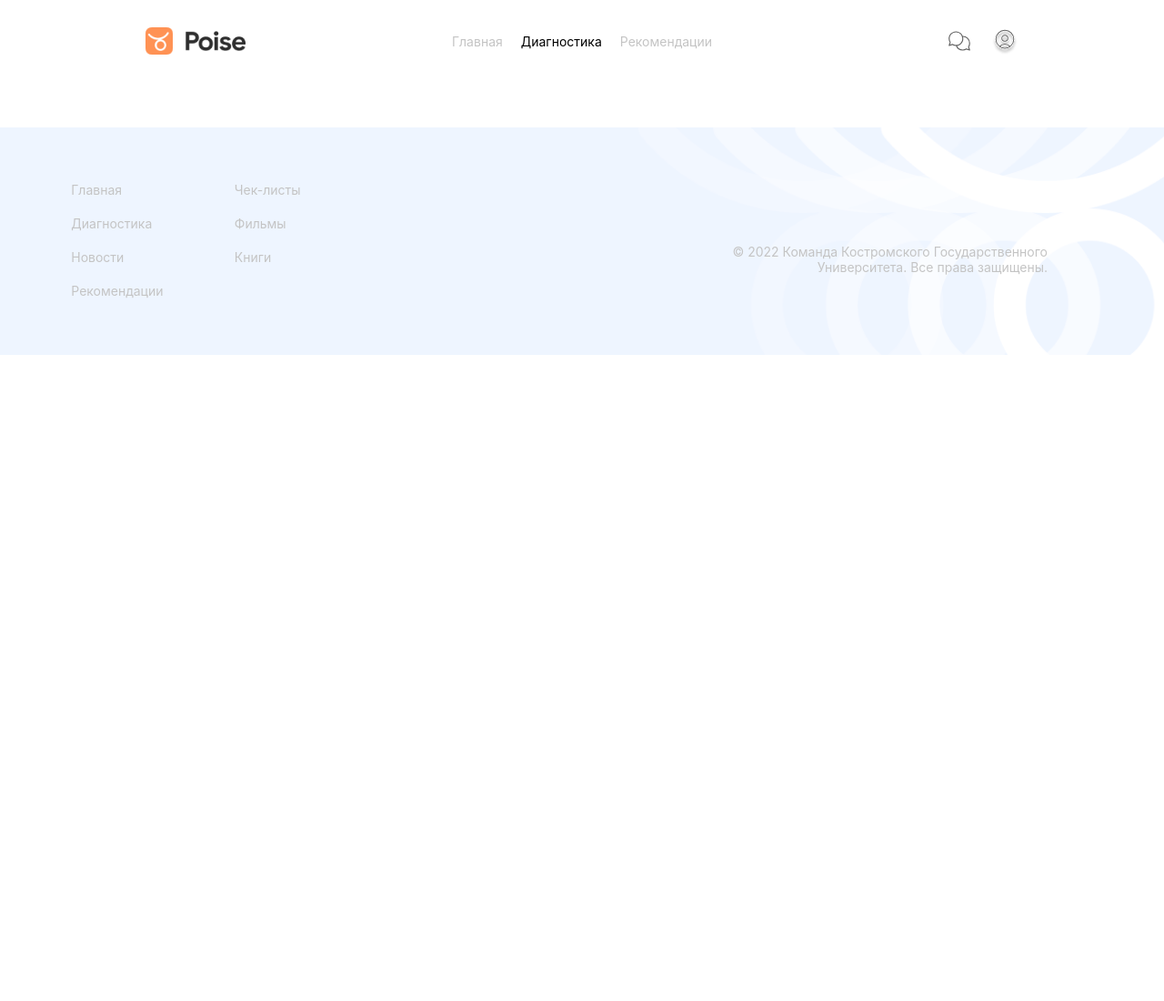
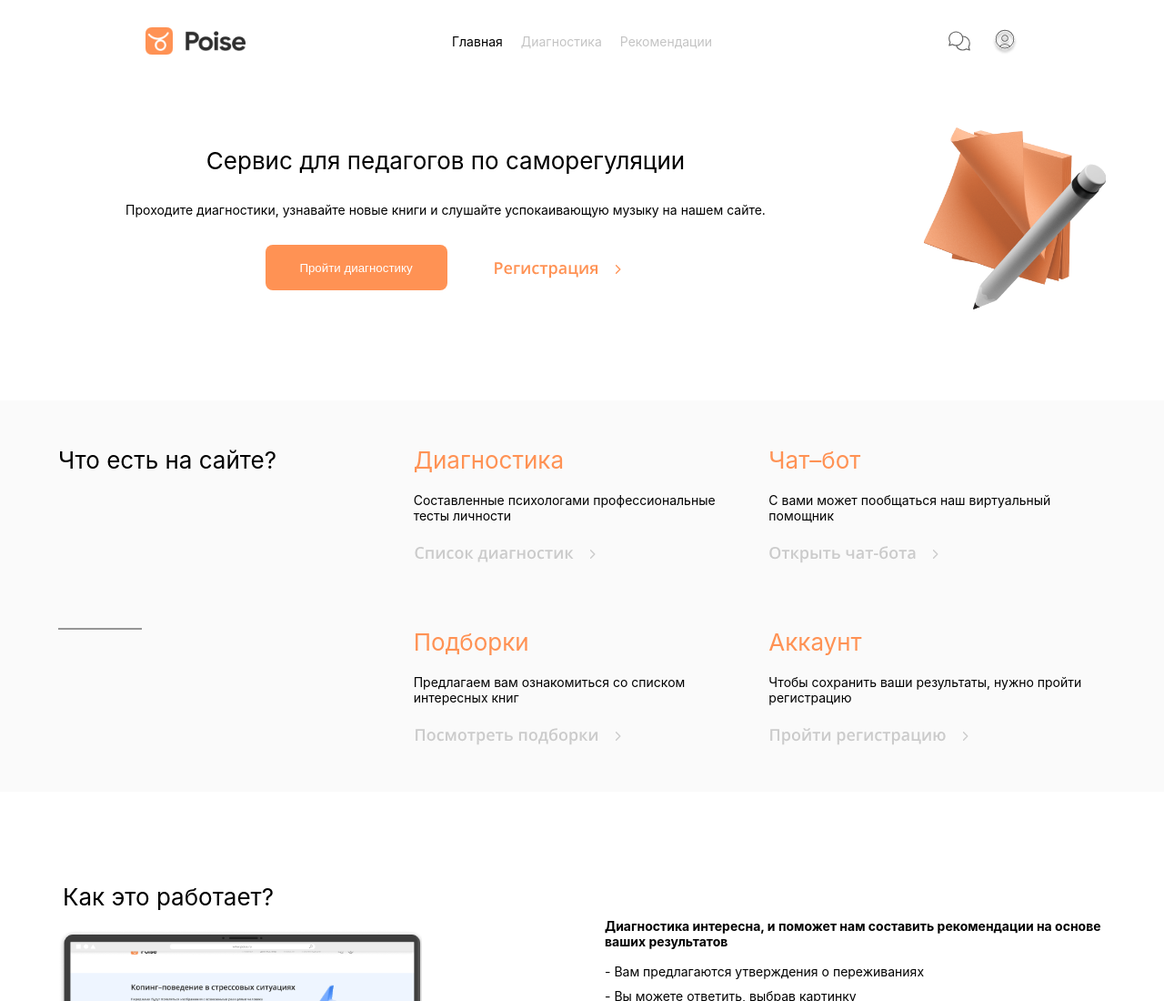
Before and after one commit to Staasik/appmdp, a React (Create React App) app: page /main/home in a window 1280 px wide. Shown: the top 1100 px of the page at 91% size. Before the commit the page ends 800 px from the top, so only its background shows below. Built offline with nearby package versions, Linux system fonts and the light colour scheme.

Commit message:
added links for header

```diff
--- a/src/App.tsx
+++ b/src/App.tsx
@@ -7,7 +7,6 @@ import {
 import Htmlcontainer from 'styles/App';
 import Login from 'components/pages/Login/Login';
 import Registration from 'components/pages/Login/Registration';
-import HomePage from 'components/pages/MenuPages/HomePage';
 //<Route path="/main/diagnostics">
 //<Diagnostics />
 // </Route>
--- a/src/components/defaultComponents/Header.tsx
+++ b/src/components/defaultComponents/Header.tsx
@@ -1,14 +1,15 @@
 import { ReactComponent as Chat } from 'images/Chat_Conversation_Circle.svg';
 import { ReactComponent as Prof } from 'images/UserCircle.svg';
 import { useMediaQuery } from "react-responsive";
-import { DiagHeader, DiagnCP, DiagnIcon, DiagnMenu, DiagnText, DiagnTextBlack, DiagnLink } from 'styles/pages/Diagnostics/DiagnHeader';
+import { DiagHeader, DiagnCP, DiagnIcon, DiagnMenu, HeaderText, DiagnLink } from 'styles/pages/Diagnostics/DiagnHeader';
 import { Menu } from "components/pages/Menu";
 import Icon from 'images/icon.png';
-
+import { useLocation } from 'react-router-dom'
 export const Header = () => {
     const isDesktop = useMediaQuery({
         query: "(max-width: 600px)"
     });
+    let location = useLocation();
 
     return (
         <>
@@ -27,9 +28,9 @@ export const Header = () => {
                         <img src={Icon} style={{ "height": "30px", "width": "110px" }} />
                     </DiagnIcon>
                     <DiagnMenu>
-                        <DiagnLink to="/main"><DiagnText>Главная</DiagnText></DiagnLink>
-                        <DiagnLink to="/main/diagnostics"><DiagnTextBlack>Диагностика</DiagnTextBlack></DiagnLink>
-                        <DiagnLink to="/main/rec"><DiagnText>Рекомендации</DiagnText></DiagnLink>
+                        <DiagnLink to="/main/home"><HeaderText $active={location.pathname.includes('home')}>Главная</HeaderText></DiagnLink>
+                        <DiagnLink to="/main/diagnostics"><HeaderText $active={location.pathname.includes('diagnostics')}>Диагностика</HeaderText></DiagnLink>
+                        <DiagnLink to="/main/recommend"><HeaderText $active={location.pathname.includes('recommend')}>Рекомендации</HeaderText></DiagnLink>
                     </DiagnMenu>
                     <DiagnCP>
                         <Chat style={{ "height": "30px", "width": "30px" }} />
--- a/src/components/pages/Main/Main.tsx
+++ b/src/components/pages/Main/Main.tsx
@@ -3,12 +3,14 @@ import Diagnostic2 from 'components/pages/Diagnostics/Diagnostic2';
 import Diagnostic3 from 'components/pages/Diagnostics/Diagnostic3';
 import Diagnostics from 'components/pages/Diagnostics/Diagnostics';
 import { Navigate, Route, Routes } from 'react-router-dom';
+import HomePage from 'components/pages/MenuPages/HomePage';
 
 export const Main = () => {
     return (
         <Routes>
-            <Route path="/" element={<Navigate to="/main/diagnostics" replace />} />
+            <Route path="/" element={<Navigate to="/main/home" replace />} />
             <Route path="diagnostics" element={<Diagnostics />} />
+            <Route path="home" element={<HomePage />} />
             <Route path="diagnostics/diagnostic1" element={<Diagnostic1 />} />
             <Route path="/diagnostics/diagnostic2" element={<Diagnostic2 />} />
             <Route path="/diagnostics/diagnostic3" element={<Diagnostic3 />} />
--- a/src/styles/pages/Diagnostics/DiagnHeader.ts
+++ b/src/styles/pages/Diagnostics/DiagnHeader.ts
@@ -111,6 +111,17 @@ export const DiagnText = styled.text`
     color: #C4C4C4;
     font-size:14px;
 `
+interface HeaderTextProps{
+    $active: boolean
+}
+export const HeaderText = styled.text<HeaderTextProps>`
+    color: ${({$active} : HeaderTextProps) => $active ? 'black' : '#C4C4C4'};
+    font-size:14px;
+    :hover{
+        color: #D9D9D9;
+    }
+`
+
 export const DiagnTextBlack = styled(DiagnText)`
     color:black;
 `
```
